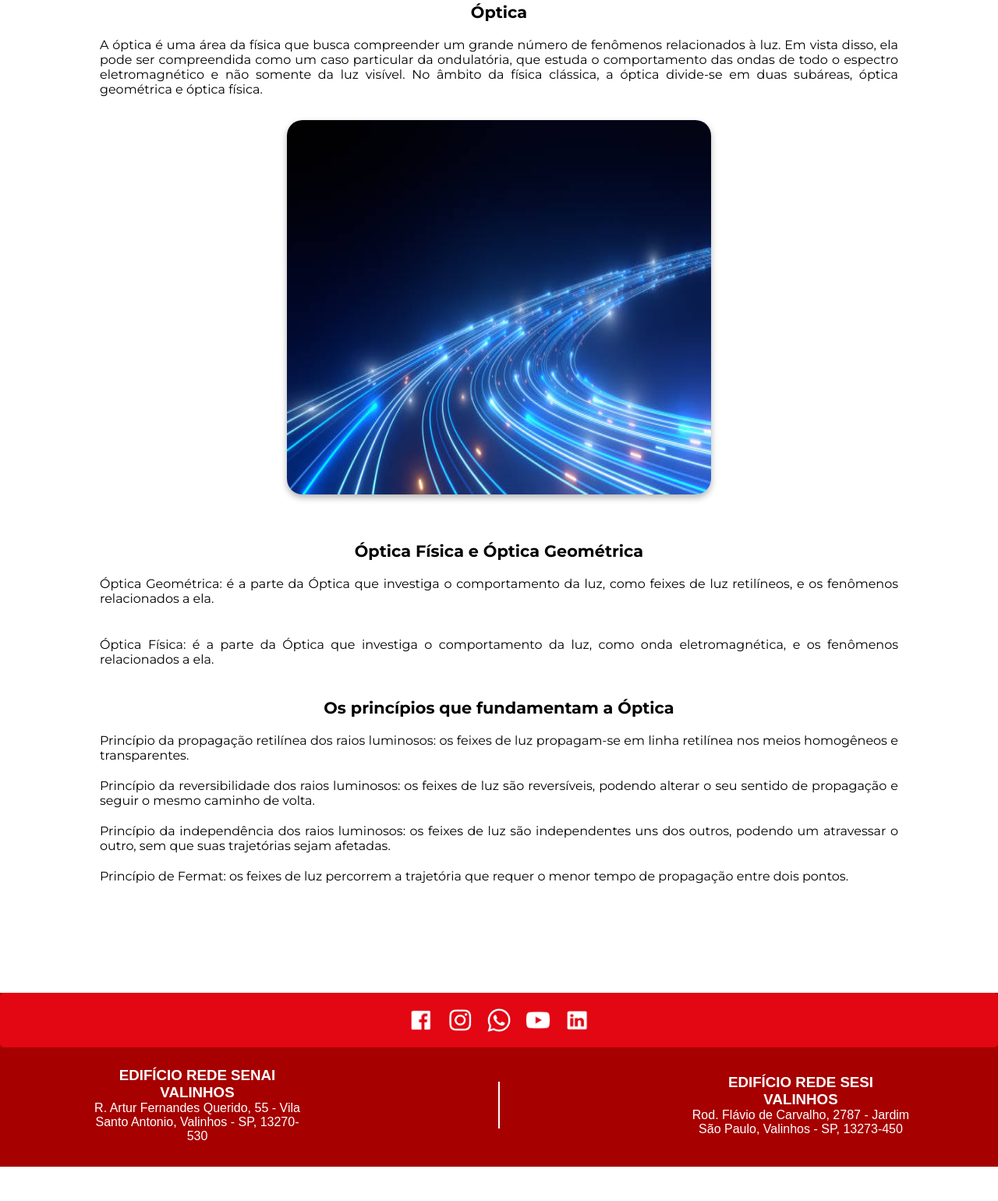
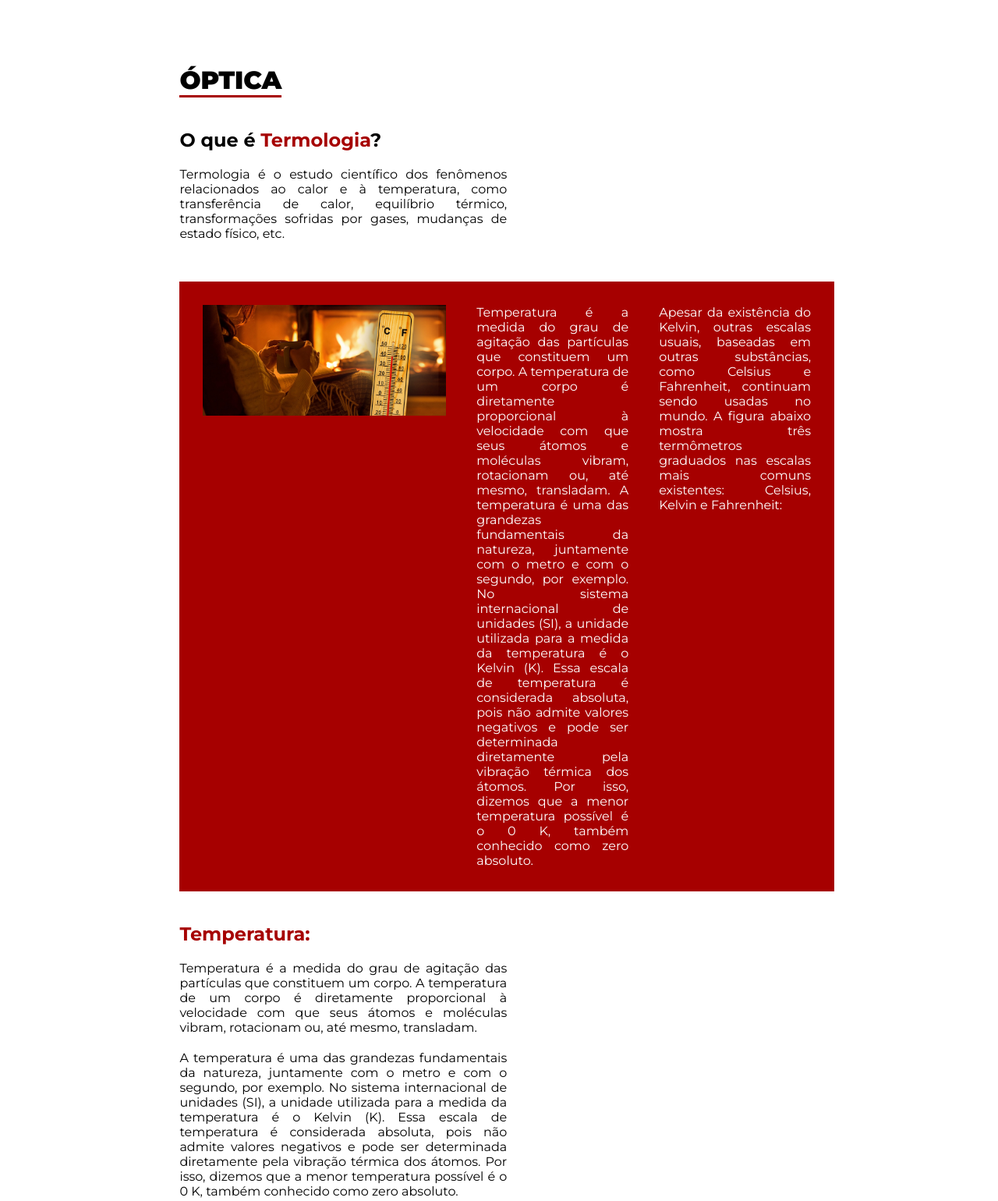
Before and after one commit to souzabweatriz/site-fisica, a plain HTML site: page pages/optica.html in a window 1280 px wide. Shown: the part 805-2345 px from the top of the page at 78% size. Before the commit the page ends 2301 px from the top, so only its background shows below. Drawn offline with Linux system fonts and the light colour scheme.

Commit message:
Feat: Create new layout for page optica

```diff
--- a/css/optica.css
+++ b/css/optica.css
@@ -1,58 +1,77 @@
-.conteudo{
-    flex-direction: column;
-    width: 100%;
-    display: flex;
-    gap: 20px;
-    text-align: justify;
-    font-family:'Montserrat', sans-serif;
-    padding: 0 10% 5em;
+.content {
+    margin-left: 18%;
+    margin-bottom: 400px;
 }
 
-
-    .titulo-participantes{
+.title-content {
     display: flex;
-        justify-content: center;
-        font-size: 2rem;
-        border-bottom: 3px solid #a60000;
-        margin-left: 10em;
-        justify-content: center;
+    margin-top: 100px;
 }
 
-
-    .section-text p{
-    text-align: justify;
-    hyphens: auto;
-    word-spacing: 0.1em;
-    text-align-last: left;
+.title-content h1 {
+    font-weight: 1000;
+    font-size: 2rem;
+    font-family: "Montserrat", sans-serif;
+    border-bottom: 3px solid var(--secondary-color-red);
 }
 
-
-    .image-section{
-        display: flex;
-        justify-content: center;
-        margin-top: 10px;
+.text-content {
+    margin-top: 40px;
+    width: 40%;
 }
 
-
-    .image-section img{
-        height: 30rem;
-        width: 34rem;
-        border-radius: 20px;
-        box-shadow:  0px 4px 8px rgba( 0, 0, 0, 0.3);
+.text-content h2 {
+    width: 100%;
+    font-size: 1.5rem;
+    font-weight: bold;
+    margin-bottom: 20px;
+    font-family: "Montserrat", sans-serif;
 }
 
-
-    h2{
-        font-size: 1.3em;
-        font-family:'Montserrat', sans-serif;
+.text-content span {
+    font-weight: bold;
+    color: var(--secondary-color-red);
 }
 
-
-    .list p{
-        font-size: 1em;
+.text-content p {
+    width: 100%;
+    font-size: 1rem;
+    font-family: "Montserrat", sans-serif;
+    text-align: justify;
+    margin-top: 20px;
 }
 
+.img-content {
+    display: flex;
+    margin-top: 5%;
+    width: 80%;
+    padding: 30px;
+    gap: 5%;
+    background-color: var(--secondary-color-red);
+}
 
-    .title{
-        text-align: center;
+.text-content .postulado{
+    font-weight: bold;
 }
+
+.img-content img {
+    width: 40%;
+    height: 100%;
+}
+
+.img-content p {
+    width: 100%;
+    font-size: 1rem;
+    font-family: "Montserrat", sans-serif;
+    text-align: justify;
+    color: white;
+    word-break: normal;
+}
+
+.postulado {
+    margin: 5% 0;
+}
+
+.consequencia {
+    margin-top: 5%;
+}
--- a/pages/optica.html
+++ b/pages/optica.html
@@ -3,15 +3,12 @@
 <head>
     <meta charset="UTF-8">
     <meta name="viewport" content="width=device-width, initial-scale=1.0">
-    <link rel = "stylesheet" href = "/css/optica.css">
-    <link rel = "stylesheet" href = "/css/global.css">
+    <link rel="stylesheet" href="../css/global.css">
+    <link rel="stylesheet" href="../css/ondulatoria.css">
     <link rel="icon" href="./img/fisica.ico" type="image/x-icon">
-    <script src = "../global.js"></script>
-
     <title>Óptica</title>
 </head>
 <body>
-    <div id="container">
     <header>
         <div class="header">
             <div class="image-header">
@@ -23,9 +20,8 @@
             </div>
 
             <ul class="nav-bar">
-                    <li><a href="index.html">Início</a></li>
-                    <li><a href="/pages/sobre.html">Sobre</a></li>
-                    <li><a href="/pages/cadastre.html">Cadastre-se</a></li>
+                <li><a href="../index.html">Início</a></li>
+                <li><a href="sobre.html">Sobre</a></li>
             </ul>
 
             <button onclick="animar(), animarMenu()" id="btn-menu">
@@ -49,76 +45,96 @@
                         <li><a href="https://portal-noticias-html.vercel.app/">Ed. Física</a></li>
                         <li><a href="https://site-ingles-theta.vercel.app/">Inglês</a></li>
                 </ul>
+            </nav>
+        </div>
         </div>
     </header>
-    </div>
+
     <div class="image-home">
         <img src="/img/optica-banner.png" alt="">
     </div>
+
     <section class="menu-sobre">
         <nav>
             <ul>
-                        <li><a href="/pages/carreira.html">Carreiras</a></li>
-                        <li><a href="/pages/dica.html">Dicas</a></li>
-                        <li><a href="/pages/simulado.html">Simulados</a></li>
-                        <li><a href="/pages/noticias.html">Notícias</a></li>
-                        <li><a href="/pages/videoaula.html">Vídeo-aulas</a></li>
+                <li><a href="carreira.html">Carreiras</a></li>
+                <li><a href="dica.html">Dicas</a></li>
+                <li><a href="simulado.html">Simulados</a></li>
+                <li><a href="noticias.html">Notícias</a></li>
+                <li><a href="videoaula.html">Vídeo-aulas</a></li>
             </ul>
         </nav>
     </section>
 
     <div class="line-separar"></div>
 
-            <section class="conteudo">
-                <p class="section-text">
-                    <h2 class="title">Óptica</h2>
-                    A óptica é uma área da física que busca compreender um grande número de fenômenos relacionados à luz. Em vista disso, ela pode ser compreendida como um caso particular da ondulatória, que estuda o comportamento das ondas de todo o espectro eletromagnético e não somente da luz visível.
-
-                    No âmbito da física clássica, a óptica divide-se em duas subáreas, óptica geométrica e óptica física.
-
-                    <div class="image-section">
-                        <img src="../img/optica.jpg" alt="explicação">
+    <div class="content">
+        <div class="title-content">
+            <h1>ÓPTICA</h1>
         </div>
 
-                </p>
-                <p class="section-text">
-                    <h2 class="title"> Óptica Física e Óptica Geométrica
-                    </h2>
-                    Óptica Geométrica: é a parte da Óptica que investiga o comportamento da luz, como feixes de luz retilíneos, e os fenômenos relacionados a ela.
+        <div class="text-content">
+            <h2>O que é <span>Termologia</span>?</h2>
+            <p>Termologia é o estudo científico dos fenômenos relacionados ao calor e à temperatura, como transferência de calor, equilíbrio térmico, transformações sofridas por gases, mudanças de estado físico, etc.</p>
+        </div>
 
-                </p>
+        <div class="img-content">
+            <img src="../img/termologia-banner.jpg" alt="">
 
-                <p class="section-text">
-                    Óptica Física: é a parte da Óptica que investiga o comportamento da luz, como onda eletromagnética, e os fenômenos relacionados a ela.
+            <p>Temperatura é a medida do grau de agitação das partículas que constituem um corpo. A temperatura de um corpo é diretamente proporcional à velocidade com que seus átomos e moléculas vibram, rotacionam ou, até mesmo, transladam. A temperatura é uma das grandezas fundamentais da natureza, juntamente com o metro e com o segundo, por exemplo. No sistema internacional de unidades (SI), a unidade utilizada para a medida da temperatura é o Kelvin (K). Essa escala de temperatura é considerada absoluta, pois não admite valores negativos e pode ser determinada diretamente pela vibração térmica dos átomos. Por isso, dizemos que a menor temperatura possível é o 0 K, também conhecido como zero absoluto.</p>
 
-                </p>
-                <p class="section-text">
-                    <h2 class="title">Os princípios que fundamentam a Óptica</h2>
-                    Princípio da propagação retilínea dos raios luminosos: os feixes de luz propagam-se em linha retilínea nos meios homogêneos e transparentes.
+            <p>Apesar da existência do Kelvin, outras escalas usuais, baseadas em outras substâncias, como Celsius e Fahrenheit, continuam sendo usadas no mundo. A figura abaixo mostra três termômetros graduados nas escalas mais comuns existentes: Celsius, Kelvin e Fahrenheit:</p>
+        </div>
 
-                    <p class="section-text">
-                        Princípio da reversibilidade dos raios luminosos: os feixes de luz são reversíveis, podendo alterar o seu sentido de propagação e seguir o mesmo caminho de volta.
+        <div class="text-content">
+            <h2><span>Temperatura:</span></h2>
 
-                    </p>
+            <p>Temperatura é a medida do grau de agitação das partículas que constituem um corpo. A temperatura de um corpo é
+                diretamente proporcional à velocidade com que seus átomos e moléculas vibram, rotacionam ou, até mesmo,
+                transladam.</p>
 
-                    <p class="section-text">
-                        Princípio da independência dos raios luminosos: os feixes de luz são independentes uns dos outros, podendo um atravessar o outro, sem que suas trajetórias sejam afetadas.
-                    </p>
+            <p>A temperatura é uma das grandezas fundamentais da natureza, juntamente com o metro e com o segundo, por exemplo.
+                No sistema internacional de unidades (SI), a unidade utilizada para a medida da temperatura é o Kelvin (K). Essa
+                escala de temperatura é considerada absoluta, pois não admite valores negativos e pode ser determinada
+                diretamente pela vibração térmica dos átomos. Por isso, dizemos que a menor temperatura possível é o 0 K, também
+                conhecido como zero absoluto.</p>
 
-                    <p class="section-text">
-                        Princípio de Fermat: os feixes de luz percorrem a trajetória que requer o menor tempo de propagação entre dois pontos.
+            <p>Apesar da existência do Kelvin, outras escalas usuais, baseadas em outras substâncias, como Celsius e
+                Fahrenheit, continuam sendo usadas no mundo. A figura abaixo mostra três termômetros graduados nas escalas mais
+                comuns existentes: Celsius, Kelvin e Fahrenheit:</p>
 
-                    </p>
-                </p>
-            </section>
+            <div class="image-final">
+                <img src="../img/termo.jpg" alt="">
+            </div>
+        </div>
+
+        <div class="text-content">
+            <h2>Classificação quanto a <span>direção</span> de propagação</h2>
+
+            <p class="postulado">Escalas Termométricas</p>
+            <p class="consequencia"> As escalas termométricas são usadas para medir a temperatura a partir de alguma referência. Geralmente, tomam-se dois pontos fixos para os quais o corpo ou a substância de referência apresentaria as mesmas propriedades, como volume, densidade, condutividade ou resistência elétrica, comprimento, etc. A escala Celsius é a termométrica mais usada no mundo. Trata-se de uma escala centígrada, isto é, apresenta 100 divisões de igual tamanho entre seus pontos fixos, 0 ºC e 100 ºC, chamados de graus. Por ser uma escala usual, admite temperaturas negativas: seu zero absoluto tem valor de aproximadamente -273,5 ºC.</p>
+
+            <p> A escala Fahrenheit, por sua vez, é usada em poucos países, como Estados Unidos e Inglaterra. Foi desenvolvida para que o ponto de fusão da água seja igual a 32 ºF. Assim, mesmo atingindo baixas temperaturas, é improvável que se observem temperaturas negativas em países que utilizam essa escala. A temperatura de ebulição da água em Fahrenheit é de 212 ºF. A escala Kelvin foi baseada na agitação térmica de átomos de hélio de forma que, ao atingirem o repouso total, atribui-se a esses átomos a temperatura de 0 K. Hoje em dia, sabemos que essa baixíssima temperatura é, na verdade, inalcançável. Para convertermos valores de temperatura expressos em uma das escalas citadas acima, podemos utilizar as seguintes equações:</p>
+
+            <div class="image-final">
+                <img src="../img/termologia-kelvin.jpg" alt="">
+            </div>
+
+            <p class="postulado">Calor</p>
+            <p>Dizemos que calor é a energia térmica transferida entre corpos que se encontram em temperaturas diferentes, sendo, portanto, uma forma de energia. Além disso, o calor sempre transita do corpo de maior temperatura para os corpos de menor temperatura, até que se estabeleça o equilíbrio térmico. O calor pode ser transmitido por meio de três processos: Condução: transmissão de calor mediante o contato de superfícies; Convecção: transmissão de calor em razão da formação de correntes convectivas em um fluido; Irradiação: transmissão de calor por ondas eletromagnéticas.</p>
+
+            <p>Existem apenas duas formas de calor: calor latente e calor sensível: Calor sensível: é a forma de calor responsável pela mudança de temperatura em um corpo. Quando um corpo recebe calor sensível, sua temperatura aumenta; quando o mesmo corpo cede calor sensível, sua temperatura cai. Calor latente: é a quantidade de calor que deve ser transferida para que um corpo ou uma substância mude de estado físico. Quando um corpo encontra-se na temperatura de ebulição ou de fusão, por exemplo, sua temperatura não varia, mesmo que ele continue exposto a uma fonte de calor. Não há mudanças de calor quando um corpo troca calor latente, apenas mudanças de estados físicos. Por isso, dizemos que ele recebe calor latente.</p>
+        </div>
+    </div>
+
     <footer>
         <div class="social-media-container">
             <div class="social-media">
-                            <a href="https://www.facebook.com/senaisp.valinhos?mibextid=ZbWKwL" class="social-icon"><img src="../img/facebook.png" alt="Facebook"></a>
-                            <a href="https://www.instagram.com/senaivalinhos?igsh=MXRjcnppaTk3ZXFpaA==" class="social-icon"><img src="../img/Instagram.png" alt="Instagram"></a>
-                            <a href="https://api.whatsapp.com/send?phone=551133220050" class="social-icon"><img src="../img/WhatsApp.png" alt="WhatsApp"></a>
-                            <a href="https://youtube.com/@senaisaopaulo-escolasenaiv6966?si=uI1RtvEwX4h1qaFv" class="social-icon"><img src="../img/Youtube.png" alt="YouTube"></a>
-                            <a href="https://www.linkedin.com/school/senai-de-valinhos/" class="social-icon"><img src="../img/Linkedin.png" alt="LinkedIn"></a>
+                <a href="https://www.facebook.com/senaisp.valinhos?_rdr" class="social-icon"><img src="../img/facebook.png" alt="Facebook"></a>
+                <a href="https://www.instagram.com/senaivalinhos/" class="social-icon"><img src="../img/Instagram.png" alt="Instagram"></a>
+                <a href="https://api.whatsapp.com/send?phone=1938297800" class="social-icon"><img src="../img/WhatsApp.png" alt="WhatsApp"></a>
+                <a href="https://www.youtube.com/channel/UCzqd0VpWU_w4BKwmSvFdieQ" class="social-icon"><img src="../img/Youtube.png" alt="YouTube"></a>
+                <a href="https://www.linkedin.com/school/senai-de-valinhos/posts/?feedView=all" class="social-icon"><img src="../img/Linkedin.png" alt="LinkedIn"></a>
             </div>
         </div>
 
@@ -134,5 +150,3 @@
             </div>
         </div>
     </footer>
-</body>
-</html>
```
Lines whose indentation alone changed are shown as unchanged.
